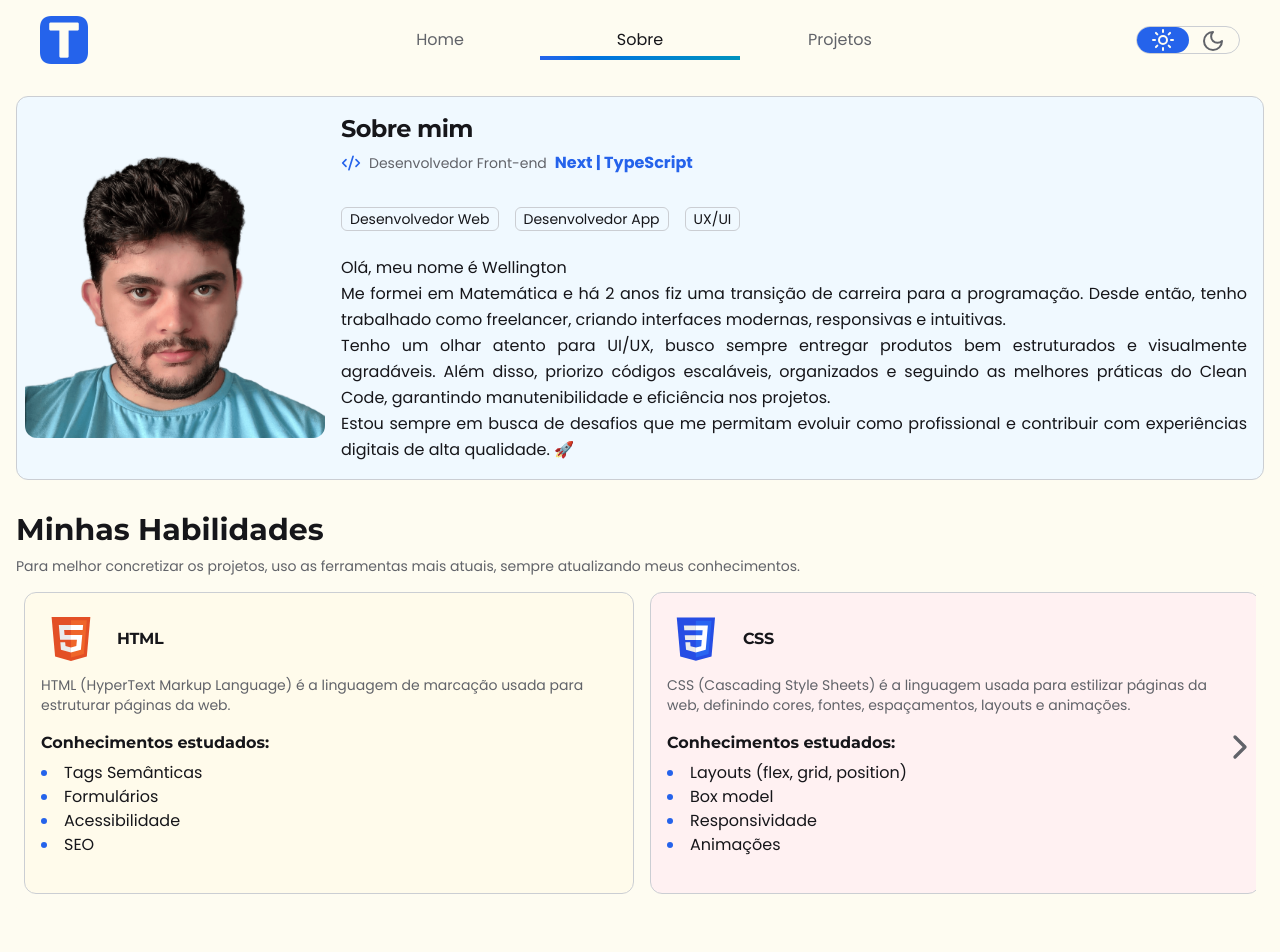
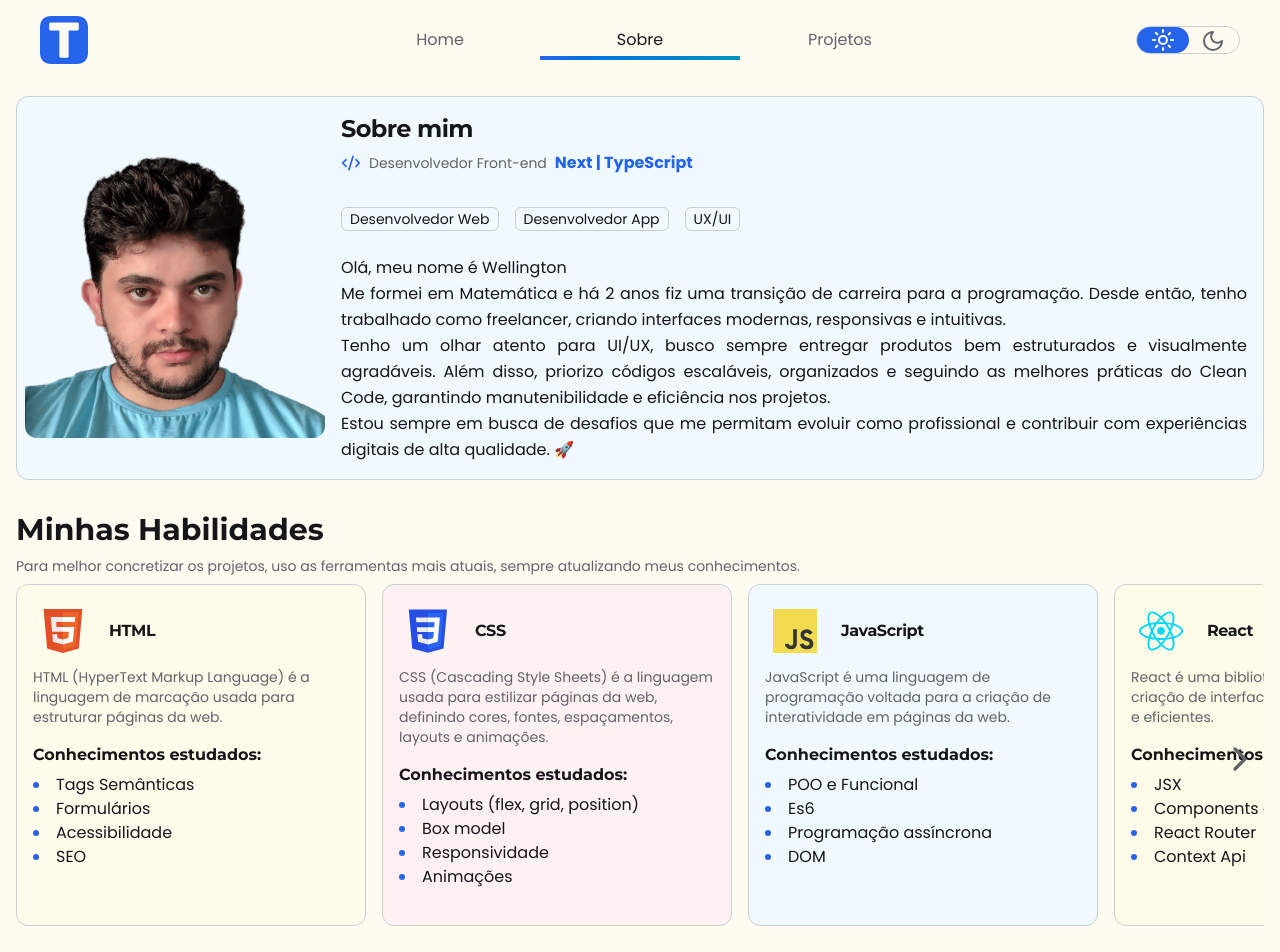
Before and after one commit to wellingtonVieiraSantos/personal-portfolio, a Next.js app: page /sobre in a window 1280 px wide. Shown: the top 952 px of the page. Built offline with nearby package versions, Linux system fonts and the light colour scheme.

Commit message:
style: change color light mode

```diff
--- a/src/app/sobre/_components/SkillsSmoothTabs.tsx
+++ b/src/app/sobre/_components/SkillsSmoothTabs.tsx
@@ -15,12 +15,12 @@ const color = [
   'bg-amber-50',
   'bg-rose-50',
   'bg-sky-50',
-  'bg-lime-50',
+  'bg-yellow-50',
+  'bg-purple-50',
+  'bg-indigo-50',
+  'bg-orange-50',
   'bg-fuchsia-50',
-  'bg-red-50',
-  'bg-yellow-50',
-  'bg-blue-50',
-  'bg-emerald-50'
+  'bg-cyan-50'
 ]
 
 export default function SkillSmoothTabs() {
@@ -40,10 +40,14 @@ export default function SkillSmoothTabs() {
         Para melhor concretizar os projetos, uso as ferramentas mais atuais,
         sempre atualizando meus conhecimentos.
       </span>
-      <ScrollArea className='w-full p-2 border-none'>
+      <ScrollArea className='w-full border-none'>
         <div className='w-full flex gap-4 pb-2'>
           {skills.map((skill, i) => (
-            <Card key={i} className={`w-max flex flex-col ${color[i]} `}>
+            <Card
+              key={i}
+              reverse
+              className={`w-max max-w-[350px] flex flex-col ${color[i]} dark:bg-card`}
+            >
               <CardHeader>
                 <CardTitle className={`relative flex items-center gap-4`}>
                   <Image
@@ -53,9 +57,7 @@ export default function SkillSmoothTabs() {
                   />
                   <p>{skill.title}</p>
                 </CardTitle>
-                <CardDescription className='max-w-xl'>
-                  {skill.content}
-                </CardDescription>
+                <CardDescription>{skill.content}</CardDescription>
               </CardHeader>
               <CardContent>
                 <p className='font-montserrat'>Conhecimentos estudados:</p>
```
